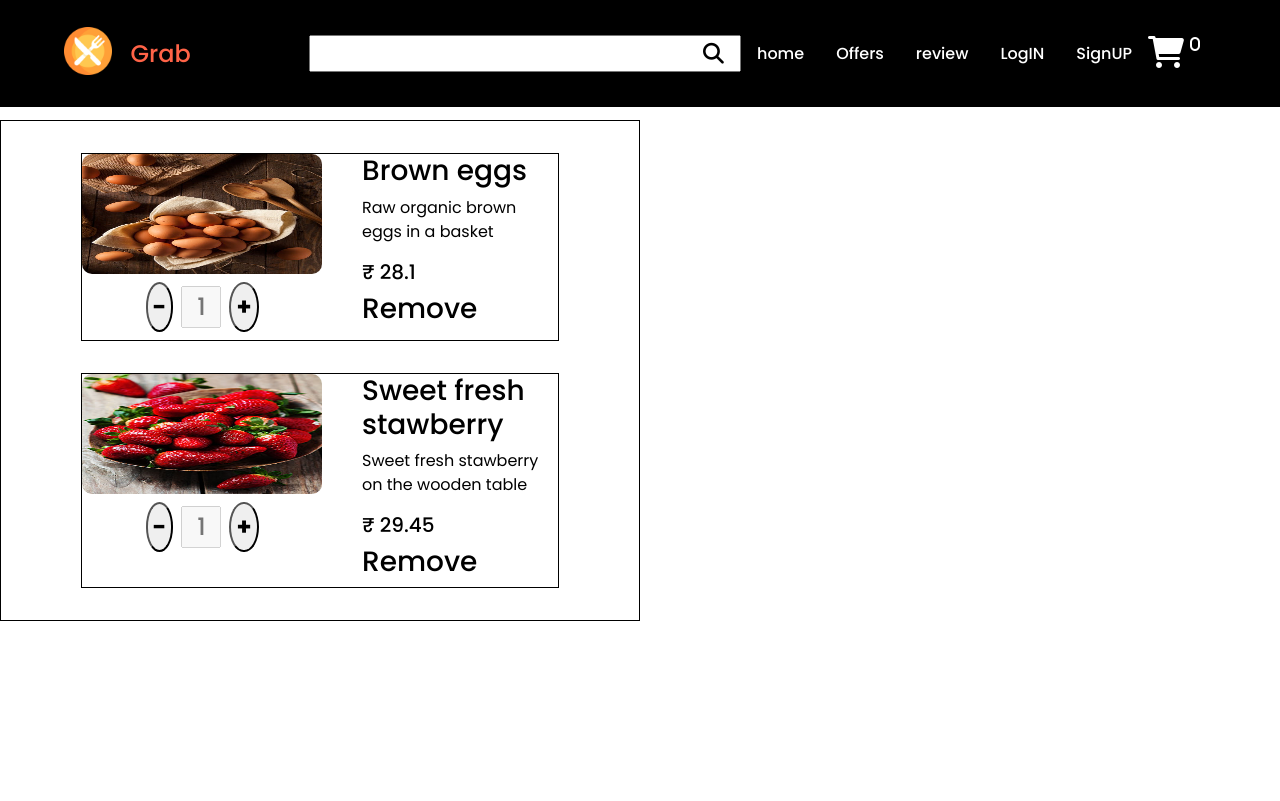
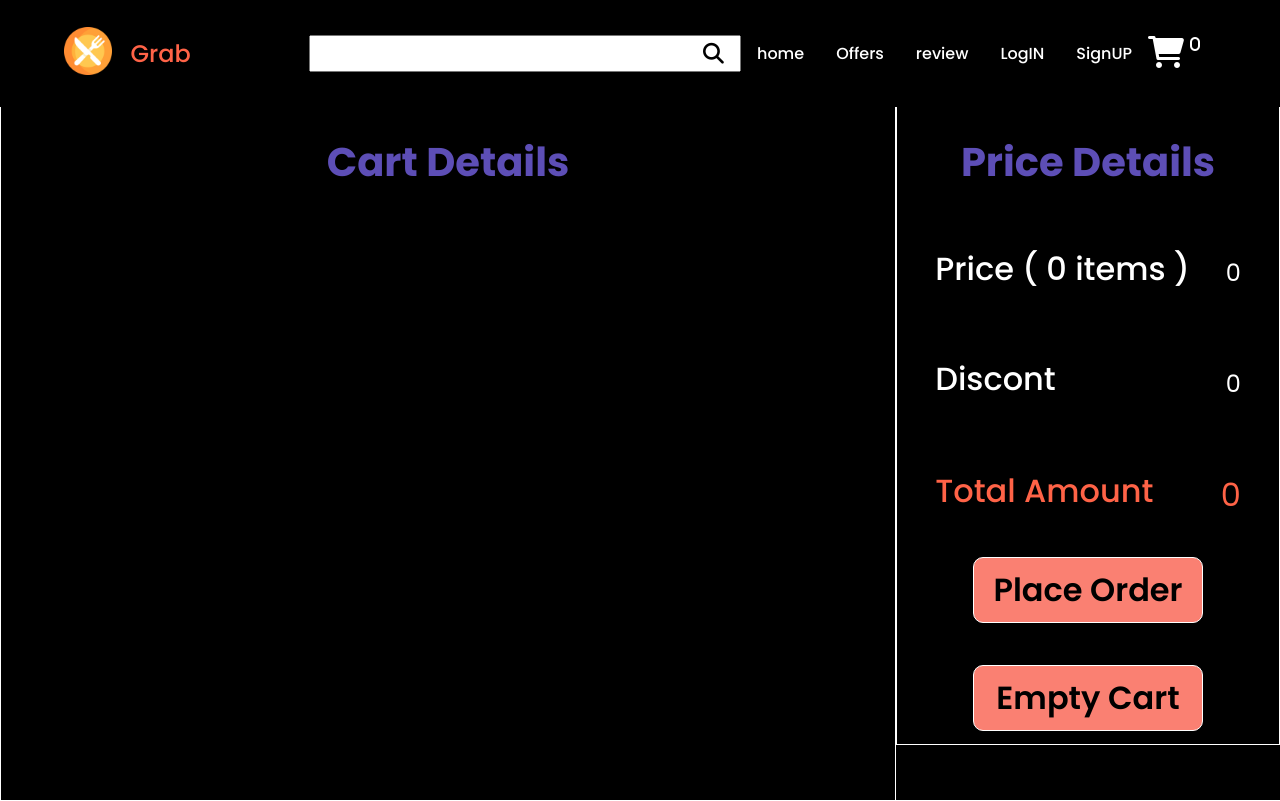
Before and after one commit to Shanky0/Shopping-Cart, a React (Create React App) app: page /cart in a window 1280 px wide. Built offline with nearby package versions, Linux system fonts and the light colour scheme.

Commit message:
Add to cart and Empty cart added

```diff
--- a/src/ComponentCart/Cart.js
+++ b/src/ComponentCart/Cart.js
@@ -1,43 +1,111 @@
-import React from 'react';
+import React, { useState } from 'react';
 import './cart.css';
 import product from './Products.json'
 
+var price = 0;
+var dis=0;
 const Cart = ({ cart, cartSize }) => {
 
-  const add = (cart2)=>{
+  var [arr, setArr] = useState(product);
+  var [totalPrice, setTotalPrice] = useState(price);
+  var [discount,setDiscount] =useState(0);
+
+  const add = (e) => {
+    const name = e.target.closest("#cartContainer").className;
+    product.forEach(val => {
+      if (val.title.trim().toLowerCase() === name.trim().toLowerCase()) {
+        val.cart++;
+        price = price + val.price;
+        dis+=50;
+      }
+    })
+    setArr([...product]);
+    setTotalPrice((price.toFixed(1)));
+    setDiscount(dis);
     cart(++cartSize);
-    // cart2++;
-  }
-  const sub =(cart2)=>{
-    cart(--cartSize);
-    // cart2--;
   }
 
+  const sub = (e) => {
+    const name = e.target.closest("#cartContainer").className;
+    product.forEach(val => {
+      if (val.title.trim().toLowerCase() === name.trim().toLowerCase()) {
+        if (val.cart <= 1)
+          val.cart = 1;
+        else {
+          val.cart--;
+          price -= val.price;
+          dis-=50;
+        }
+      }
+    })
+    setArr([...product]);
+    setTotalPrice((price.toFixed(1)));
+    setDiscount(dis);
+    cart(--cartSize);
+  }
+
+  const remove = (e) => {
+    const name = e.target.closest("#cartContainer").className;
+    product.forEach(val => {
+      if (val.title.trim().toLowerCase() === name.trim().toLowerCase()) {
+        price -= ((val.cart) * (val.price)).toFixed(1);
+        dis -= ((val.cart)*50).toFixed(1);
+        val.cart = 0;
+        cart(--cartSize);
+      }
+    })
+    setArr([...product]);
+    setTotalPrice((price.toFixed(1)));
+    setDiscount(dis);
+  }
+
+  const empty = () => {
+    product.forEach(val => {
+      val.cart = 0;
+    })
+    setArr([...product]);
+    setTotalPrice(0);
+    setDiscount(0);
+    cart(0);
+  }
 
   return (
     <>
+      <div id="containerAll">
         <div id='itemContainer'>
-        {product.map((val, index) => {
+          <h1> Cart Details</h1>
+          {arr.map((val) => {
             if (val.cart >= 1)
               return (
-              <div id='cartContainer' key={index}>
+                <div id='cartContainer' className={val.title}>
                   <div className="cartitemImg">
                     <img src={require(`../Images/${val.filename}`)} alt={val.title} />
-                  <div><button onClick={sub}>-</button><input placeholder={val.cart} disabled /><button onClick={add}>+</button></div>
-
+                    <div><span onClick={sub} className="minus">&#8722;</span><input placeholder={val.cart} disabled /><span onClick={add} className="plus">	&#43;</span></div>
                   </div>
                   < div id='itemDetails' >
                     <h3>{val.title}</h3>
                     <p>{val.description}</p>
-                  <h5>₹ {val.price}</h5>
-                  <div className="extra"><h3>Remove</h3></div>
+                    <h5>Price : ₹{(val.price * val.cart).toFixed(1)}</h5>
+                    <div className="extra" onClick={remove}><h6>Remove</h6></div>
                   </div >
                 </div>
               )
-
           })}
         </div>
-      <div id='placeOrder'><button>Place Order</button></div>
+
+
+        <div id='totalDisplay'>
+          <h1>Price Details</h1>
+          <div>
+            <div style={{ display: "flex", justifyContent: "space-between", width: "80%", margin: "auto", alignItems: "center", fontSize: "1.5rem" }}><h2>Price ( {cartSize}  items ) </h2> <span>{totalPrice}</span></div>
+            <div style={{ display: "flex", justifyContent: "space-between", width: "80%", margin: "auto", marginTop: "8vh", alignItems: "center", fontSize: "1.5rem" }}>  <h2>Discont</h2> <span>{discount}</span></div>
+          </div>
+
+          <div style={{ display: "flex", justifyContent: "space-between", width: "80%", margin: "auto", marginTop: "8vh", alignItems: "center" }}><h2 style={{ color: "tomato" }}>Total Amount</h2><span style={{ fontSize: "2rem", color: "tomato" }}>{totalPrice}</span></div>
+          <button id='placeOrder'>Place Order</button>
+          <button id='empty' onClick={empty}>Empty Cart</button>
+        </div>
+      </div>
     </>
   )
 }
--- a/src/ComponentCart/Products.json
+++ b/src/ComponentCart/Products.json
@@ -7,7 +7,7 @@
   "width": 400,
   "price": 28.1,
   "rating": 4,
-  "cart":1
+  "cart":0
 }, {
   "title": "Sweet fresh stawberry",
   "type": "fruit",
@@ -17,7 +17,7 @@
   "width": 299,
   "price": 29.45,
   "rating": 4,
-  "cart":1
+  "cart":0
 }, {
   "title": "Asparagus",
   "type": "vegetable",
--- a/src/ComponentCart/cart.css
+++ b/src/ComponentCart/cart.css
@@ -1,33 +1,72 @@
-#itemContainer{
+
+/* Containers */
+
+
+#containerAll{
     position: absolute;
     z-index: 1;
-    top: 15vh;
-    color: black;
-    width: 50%;
+    top: 13%;
+    width: 100%;
+    background-color: black;
+    height: 87vh;
+    max-height: 90vh;
+    border-top: 1px solid salmon;
+}
+
+#itemContainer{
+    float: left;
+    color: white;
+    width: 70%;
     height: fit-content;
+    height: 87vh;
+    max-height: 90vh;
     border: 1px solid;
+    overflow-y: scroll;
+}
+
+#totalDisplay{
+    border: 1px solid white;
+    float: right;
+    width: 30%;
+    color: white;
+    height: 80vh;
+    max-height: 90vh;
+}
+/* Container Ends */
+
+
+/* Cart Display Syles and Containers */
+#itemContainer h1{
+    text-align: center;
+    color: rgb(93, 78, 182);
+    margin: 2rem;
+    font-weight: 700;
 }
 #cartContainer{
     display: flex;
     justify-content:start;
     margin: 4vh 10vh;
     border: 1px solid;
+    border-radius: 10px;
+    padding: 1rem;
 }
 .cartitemImg{
     text-align: center;
+    flex: 45%;
 }
 .cartitemImg img{
-    width: 15rem;
+    width: 80%;
+    margin: auto;
     min-width: 15rem;
     height: 15vh;
     border-radius: 10px;
 }
-.cartitemImg button{
+.cartitemImg span{
+    padding: 0.2rem 1rem;
     font-size: 3vh;
-    padding: 5px;
-    border-radius: 50%;
     margin: 1vh 0;
     font-weight: 700;
+    cursor: pointer;
 }
 .cartitemImg input{
     text-align: center;
@@ -36,6 +75,79 @@
     font-weight: 500;
     font-size: 3vh;
 }
+.plus{
+    background-color: rgb(104, 182, 104);
+}
+.minus{
+    background-color: rgb(196, 87, 87);
+}
 #itemDetails{
     margin-left: 5vh;
+    width: 100%;
+    position: relative;
 }
+#itemDetails h3{
+    font-size: 2.5rem;
+    color: salmon;
+}
+#itemDetails h5{
+    font-size: 2rem;
+    color: green;
+}
+#itemDetails p{
+    font-size: 1.5rem;
+}
+#itemDetails .extra{
+    position: absolute;
+    bottom: 0;
+    right: 1rem;
+    cursor: pointer;
+    border: 1px solid white;
+    text-align: center;
+    padding: .4rem;
+    background-color: tomato;
+    border-radius: 10px;
+}
+.extra h6{
+    font-size: 1.5rem;
+}
+#itemDetails .extra:hover{
+    background-color: rgb(93, 78, 182);
+    color: white;
+}
+/* Cart Details ends */
+
+/* Cart Checkout Styles */
+#totalDisplay h1{
+    text-align: center;
+    color: rgb(93, 78, 182);
+    margin: 2rem;
+    font-weight: 700;
+    margin-bottom: 8vh;
+}
+#totalDisplay #empty{
+    background-color: salmon;
+    font-size: 2rem;
+    font-weight: 600;
+    border-radius: 10px;
+    width: 60%;
+    margin: 1% 20%;
+    padding: .5rem;
+    border:1px solid white;
+}
+#totalDisplay #empty:hover{
+background-color: red;
+}
+ #placeOrder{
+    background-color: salmon;
+    font-size: 2rem;
+    font-weight: 600;
+    border-radius: 10px;
+    width: 60%;
+    margin: 10% 20%;
+    padding: .5rem;
+    border:1px solid white;
+}
+#placeOrder:hover{
+    background-color:green ;
+}
```
Also changed, not shown: src/Components/Footer.js (deleted, +0 -7 lines), src/Components/Offer.js (line endings or trailing spaces). Lines whose indentation alone changed are shown as unchanged.
